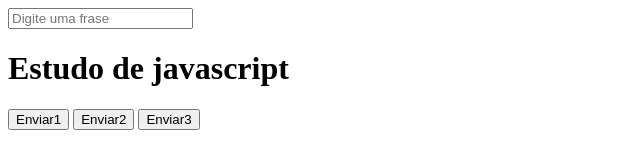
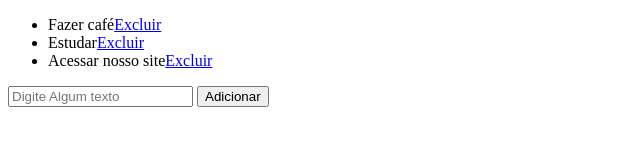
Before and after one commit to HeltonCarlos/Javacript-curso, a plain HTML site: page index.html in a window 1280 px wide. Shown: the whole page, without its empty margins (0-640 px from the left). Drawn offline with Linux system fonts and the light colour scheme.

Commit message:
todos README
Todos, estudo

```diff
--- a/Aula02 (DOM)/app.js
+++ b/Aula02 (DOM)/app.js
@@ -1,18 +1,47 @@
-var inputElement = document.getElementById('nome');
-console.log(inputElement);
+var listElement= document.querySelector('#app ul')
+var inputElement= document.querySelector('#app input')
+var buttonElement= document.querySelector('#app button')
 
-var inputElement2 = document.getElementsByClassName('tarefa');
-console.log(inputElement2);
+var todos=[
+    'Fazer café',
+    'Estudar',
+    'Acessar nosso site'
+];
 
-var mudanca=document.querySelector('input')
-console.log(mudanca);
+function rederTodos(){
+    listElement.innerHTML='';
+    for(todo of todos){
+        var todoElement =document.createElement('li');
+        var todoText=document.createTextNode(todo);
 
-function btn1(){
-    alert('Helton 01')
+        var linkElement=document.createElement('a');
+
+        linkElement.setAttribute('href','#');
+
+        var pos=todos.indexOf(todo);
+    linkElement.setAttribute('onclick','deleteTodo('+ pos +')');
+
+        var linkText=document.createTextNode('Excluir');
+
+        linkElement.appendChild(linkText);
+
+        todoElement.appendChild(todoText);
+        todoElement.appendChild(linkElement);
+        listElement.appendChild(todoElement);
+    }
 }
-function btn2(){
-    alert('Helton 02')
+rederTodos();
+
+function addTodo(){
+    var todoText= inputElement.value;
+    todos.push(todoText);
+    inputElement.value='';
+    rederTodos();
 }
-function btn3(){
-    alert('Helton 03')
+
+buttonElement.onclick=addTodo;
+
+function deleteTodo(pos){
+    todos.splice(pos,1);
+    rederTodos();
 }
--- a/index.html
+++ b/index.html
@@ -6,14 +6,14 @@
     <title>Document</title>
 </head>
 <body>
-    <div class="app">
-        <input type="text" placeholder="Digite uma frase" name="nome" id="nome" class="tarefa">
+    <div id="app">
+            <ul>
+
+            </ul>
+        <input type="text" name="nome" placeholder="Digite Algum texto">
+        <button>Adicionar</button>
     </div>
-<h1>Estudo de javascript</h1>
 
-<button onclick="btn1()">Enviar1</button>
-<button onclick="btn2()">Enviar2</button>
-<button onmousemove="btn3()">Enviar3</button>
 
     <script src="Aula02 (DOM)/app.js"></script>
 </body>
```
